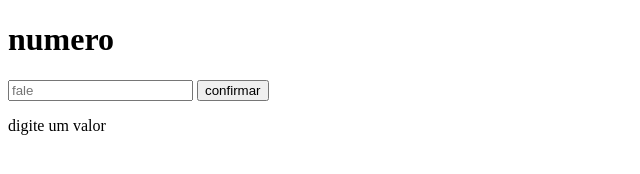
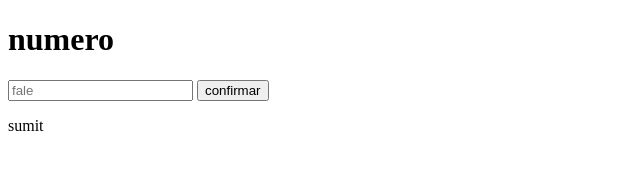
Before and after one commit to JoaoBonfimMeireles/teste-rapido, a plain HTML site: page index.html in a window 1280 px wide. Both pictures are taken after a click on the button "confirmar". Shown: the full height of the page, 0-640 px from the left. Drawn offline with Linux system fonts and the light colour scheme.

Commit message:
commit adição de botãio

```diff
--- a/index.html
+++ b/index.html
@@ -5,14 +5,20 @@
     <meta name="viewport" content="width=device-width, initial-scale=1.0">
     <title>Document</title>
 </head>
+<style>
+    .hide {
+        display: none;
+    }
+</style>
+
 <body>
     <h1>numero</h1>
     <div>
         <input type="text" name="" id="input" placeholder="fale">
         <button id="button">confirmar</button>
     </div>
-    <p id="text">
-
+    <p id="text" class="hide">
+        sumit
     </p>
     <script src="script.js"></script>
 </body>
--- a/script.js
+++ b/script.js
@@ -1,26 +1,32 @@
-const valor = Number(Math.round(Math.random() * 10))
-let meuvalor = "";
-let text = document.getElementById("text");
-let tentativas = []
-// const button = document.getElementById("button").onclick = confirmar();
+// const valor = Number(Math.round(Math.random() * 10))
+// let meuvalor = "";
+// let text = document.getElementById("text");
+// let tentativas = []
+// // const button = document.getElementById("button").onclick = confirmar();
 
-document.getElementById("input").addEventListener("input", function () {
-    meuvalor = Number(this.value)
-});
+// document.getElementById("input").addEventListener("input", function () {
+//     meuvalor = Number(this.value)
+// });
 
 
-document.getElementById("button").addEventListener("click", function () {
-    text = document.getElementById("text");
-    tentativas.push(meuvalor)
-    confirmar();
-});
+// document.getElementById("button").addEventListener("click", function () {
+//     text = document.getElementById("text");
+//     tentativas.push(meuvalor)
+//     confirmar();
+// });
 
-function confirmar() {
-    if (meuvalor === valor) {
-        text.innerHTML = "Parabens " +  tentativas.length
-    } else if(meuvalor === "") {
-        text.innerHTML = "digite um valor"
-    } else {
-        text.innerHTML = "Burrão"
-    }
-}
+// function confirmar() {
+//     if (meuvalor === valor) {
+//         text.innerHTML = "Parabens " +  tentativas.length
+//     } else if(meuvalor === "") {
+//         text.innerHTML = "digite um valor"
+//     } else {
+//         text.innerHTML = "Burrão"
+//     }
+// }
+
+const button = document.querySelector("button")
+
+button.addEventListener("click", function() {
+    document.querySelector("p").classList.toggle('hide')
+})
```
